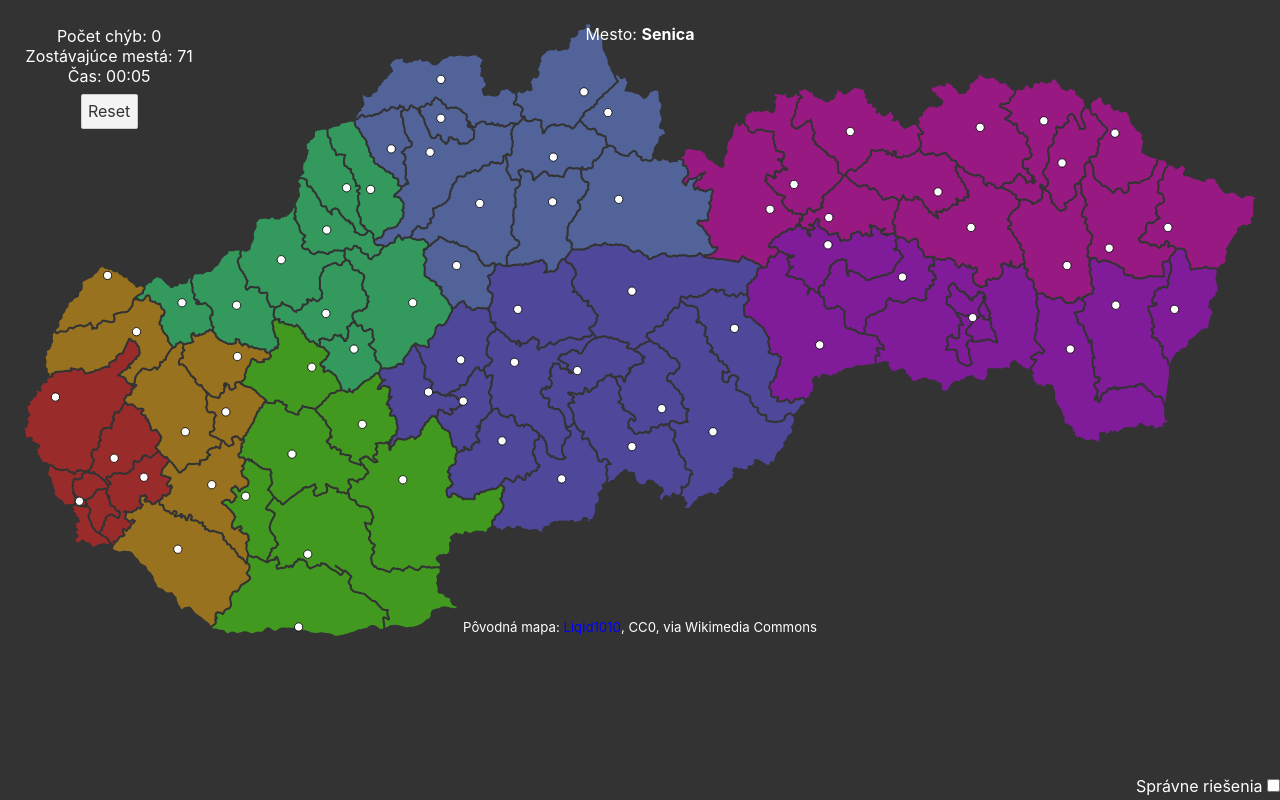
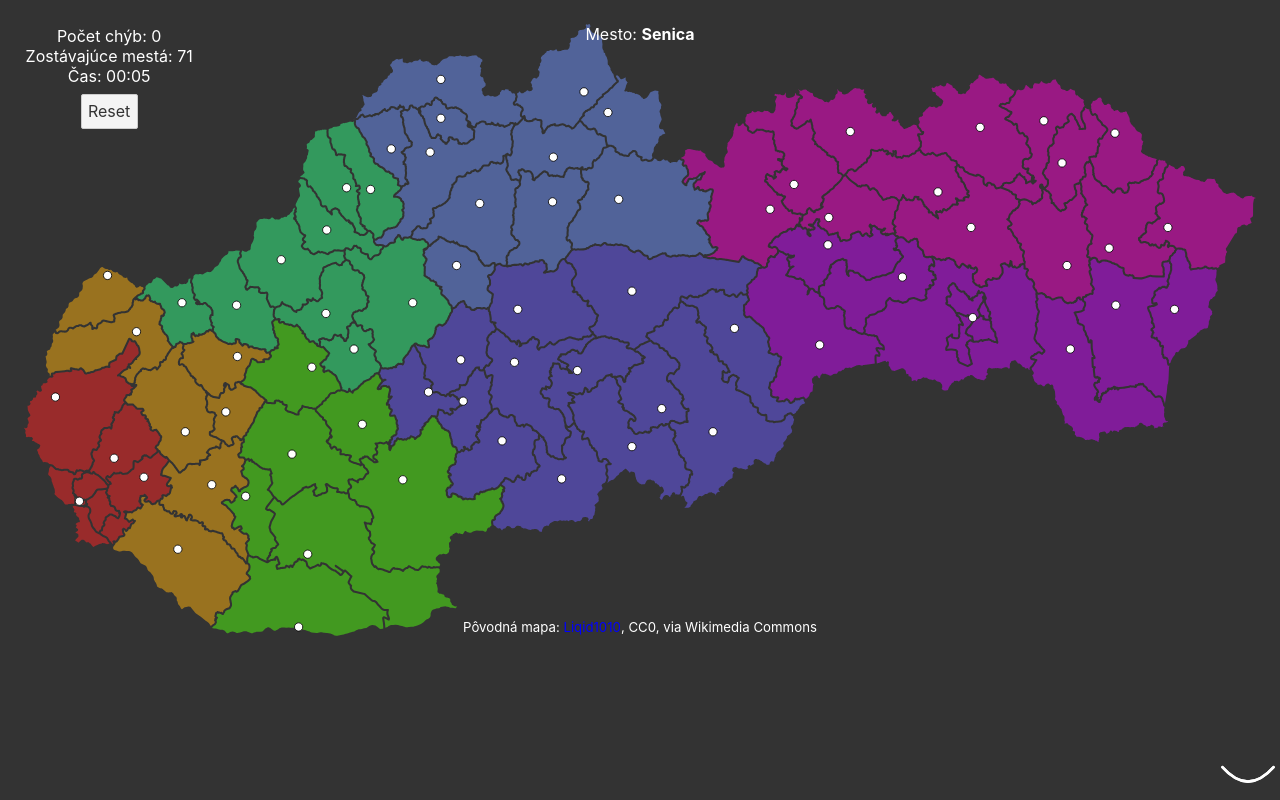
Before and after one commit to fedorsykora/tonageografiu, a Svelte app: page / in a window 1280 px wide. Built offline with nearby package versions, Linux system fonts and the light colour scheme.

Commit message:
Add graphic to temporary revealing mechanism

```diff
--- a/package.json
+++ b/package.json
@@ -26,6 +26,7 @@
     "typescript": "^4.0.0"
   },
   "dependencies": {
+    "animejs": "^3.2.1",
     "node-sass": "^7.0.1",
     "sirv-cli": "^2.0.0",
     "svelte-preprocess": "^4.10.2"
--- a/src/App.svelte
+++ b/src/App.svelte
@@ -1,6 +1,7 @@
 <script lang="ts">
 	import Map from './Map.svelte';
 	import Hud from './Hud.svelte';
+	import Eye from './Eye.svelte';
 
 	let allRevealed: boolean;
 </script>
@@ -11,10 +12,7 @@
 		<Link to="/">Home</Link>
 		<Link to="/x">owo</Link>
 	</nav>-->
-	<nav>
-		<label for="allRevealed">Správne riešenia</label>
-		<input type="checkbox" name="allRevealed" id="allRevealed" bind:checked={allRevealed}>
-	</nav>
+	<nav><Eye on:click="{() => allRevealed = !allRevealed}"/></nav>
 	<Hud/>
 	<Map allRevealed={allRevealed}/>
 </main>
@@ -32,13 +30,9 @@
 
 
 	nav {
-		position: absolute;
+		width: 5%;
+		position: fixed;
 		bottom: 0;
 		right:0;
-
-		& > * {
-			display: inline;
-		}
-
 	}
 </style>
--- /dev/null
+++ b/src/Eye.svelte
@@ -0,0 +1,68 @@
+<script lang="ts">
+import anime from "animejs";
+import { onMount } from "svelte";
+
+let animation: Animation;
+let playing: boolean = false;
+onMount(()=>{
+    const duration = 2000;
+    animation = anime.timeline({
+        duration,
+        loop: true,
+        easing: "easeOutQuad",
+        direction: 'alternate',
+        autoplay: false,
+        loopComplete: (a)=>{
+            playing = false;
+            a.pause();
+        }
+    })
+    .add({
+        targets: '.lid',
+        translateY: "100%",
+        scaleY: -1
+    }, 0)
+    .add({
+        targets: 'mask > *',
+        easing: "linear",
+        fill: "rgba(255, 255, 255, 1)"
+    }, duration/2);
+});
+function click(e){
+    if(playing){
+        e.stopImmediatePropagation();
+        return;
+    }
+    animation.play();
+    playing = true;
+}
+</script>
+
+<svg viewBox="0 0 50 50" on:click="{click}" on:click>
+    <mask id="lidMask">
+        <path d="M 5 27.5 Q 25 50 45 27.5" class="lid"/>
+        <path d="M 0 0 V 27.5 H 50 V 0" class="lid"/>
+    </mask>
+    <circle cx="25" cy="25" r="5" mask="url(#lidMask)"/>
+    <path d="M 5 27.5 Q 25 50 45 27.5" class="lid"/>
+    <path d="M 5 27.5 Q 25 50 45 27.5"/>
+</svg>
+
+<style scoped lang="scss">
+svg{
+    $col: white;
+    stroke: $col;
+    fill: $col;
+    path{
+        stroke-width: 2px;
+        stroke-linecap: round;
+
+        fill: rgba(255,255,255,0);
+    }
+    mask{
+        * {
+            stroke: transparent;
+        }
+    }
+}
+</style>
```
Also changed, not shown: 1 other file (tests, documents, lock files or other folders).
